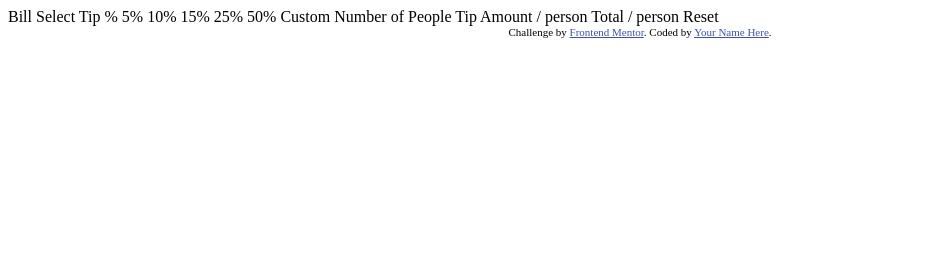
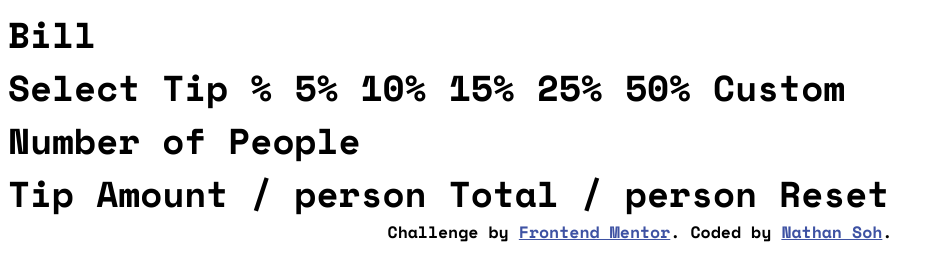
Before and after one commit to nFinityV2/tip-calculator-fem, a plain HTML site: page index.html in a window 1280 px wide. Shown: the whole page, without its empty margins (0-944 px from the left). Drawn offline with nearby package versions, Linux system fonts and the light colour scheme.

Commit message:
Added semantic html structure for app

```diff
--- a/index.css
+++ b/index.css
@@ -13,3 +13,13 @@
     --very-light-greyish-cyan: hsl(189, 41%, 97%);
     --white: hsl(0, 0%, 100%);
 }
+
+.attribution {
+    font-size: 0.688rem;
+    text-align: center;
+}
+
+.attribution a {
+    font-size: 0.688rem;
+    color: hsl(228, 45%, 44%);
+}
--- a/index.html
+++ b/index.html
@@ -3,21 +3,17 @@
 <head>
   <meta charset="UTF-8">
   <meta name="viewport" content="width=device-width, initial-scale=1.0"> <!-- displays site properly based on user's device -->
-
   <link rel="icon" type="image/png" sizes="32x32" href="./images/favicon-32x32.png">
-
+  <link rel="stylesheet" href="index.css">
   <title>Frontend Mentor | Tip calculator app</title>
-
-  <!-- Feel free to remove these styles or customise in your own stylesheet 👍 -->
-  <style>
-    .attribution { font-size: 11px; text-align: center; }
-    .attribution a { color: hsl(228, 45%, 44%); }
-  </style>
 </head>
 <body>
-
+  <main>
+    <section class="input-panel">
+      <div class="bill">
         Bill
-
+      </div>
+      <div class="tip">
         Select Tip %
         5%
         10%
@@ -25,9 +21,12 @@
         25%
         50%
         Custom
-
+      </div>
+      <div class="people">
         Number of People
-
+      </div>
+    </section>
+    <section class="output-panel">
       Tip Amount
       / person
 
@@ -35,10 +34,12 @@
       / person
 
       Reset
+    </section>
+  </main>
 
   <div class="attribution">
     Challenge by <a href="https://www.frontendmentor.io?ref=challenge" target="_blank">Frontend Mentor</a>.
-    Coded by <a href="#">Your Name Here</a>.
+    Coded by <a href="#">Nathan Soh</a>.
   </div>
 </body>
 </html>
```
Also changed, not shown: 1 other file. Lines whose indentation alone changed are shown as unchanged.
